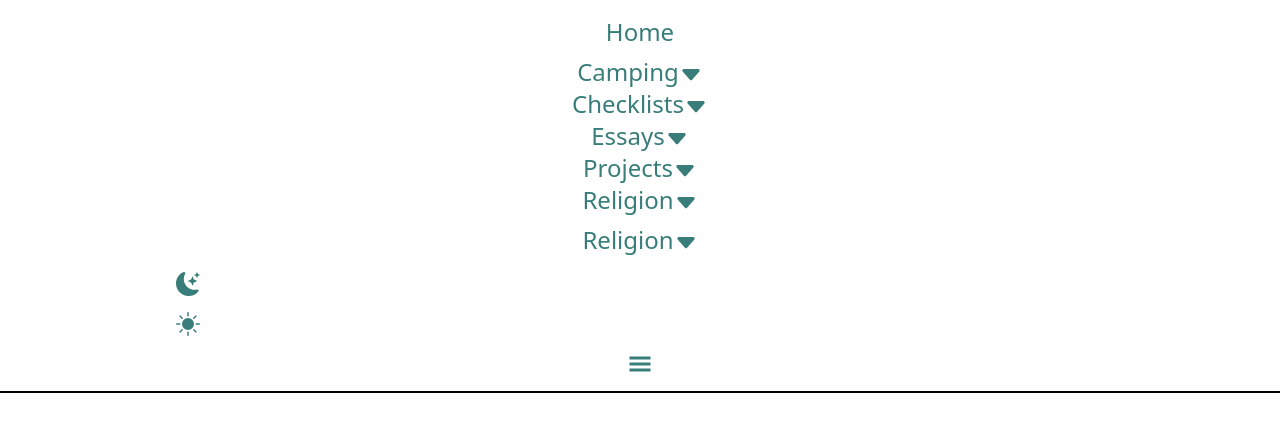
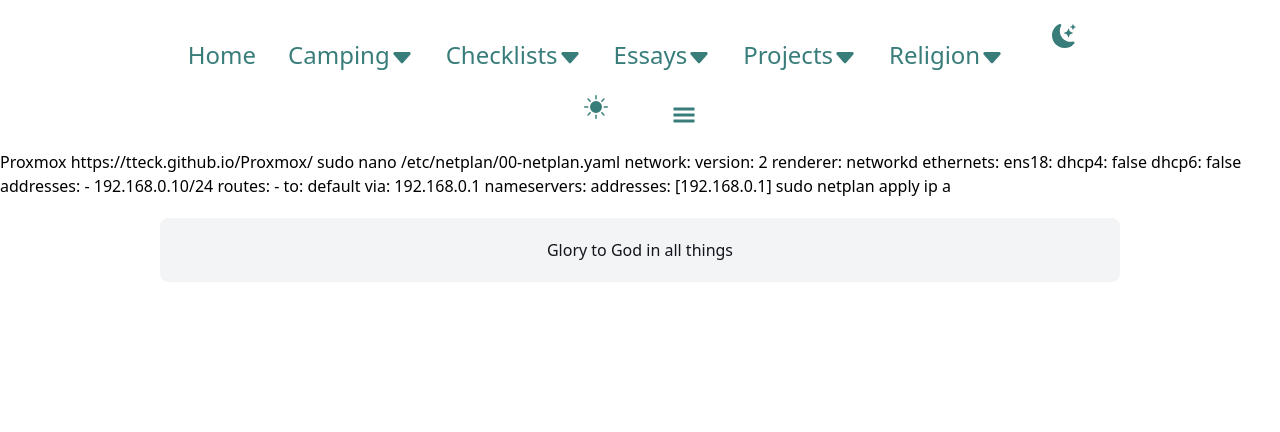
Before and after one commit to mfahn/fahnland, a React (Create React App) app: page /projects/server in a window 1280 px wide. Shown: the top 432 px of the page. Built offline with nearby package versions, Linux system fonts and the light colour scheme.

Commit message:
fixed css

```diff
--- a/package.json
+++ b/package.json
@@ -11,7 +11,7 @@
     "react-bootstrap": "^2.7.0",
     "react-dom": "^18.2.0",
     "react-icons": "^4.7.1",
-    "react-router-dom": "^6.5.0",
+    "react-router-dom": "^6.8.1",
     "react-scripts": "5.0.1",
     "web-vitals": "^2.1.4"
   },
--- a/src/App.js
+++ b/src/App.js
@@ -12,8 +12,43 @@ import Religion from './components/pages/religion/Religion';
 import Glacier from './components/pages/camp/Glacier';
 import Porn from './components/pages/essay/PornsEffectOnRelationships';
 import NotFound from './components/NotFound';
+import Footer from './components/Footer';
 
 function App() {
+  let component
+  switch(window.location.pathname){
+    case "/":
+      component = <Home />
+      break
+    case "/camp/glacier":
+      component = <Glacier />
+      break
+    case "/camp/Minnesota":
+      component = <Minnesota />
+      break
+    case "/checklist/WindowsChecklist":
+      component = <WindowsChecklist />
+      break
+    case "/checklist/LinuxChecklist":
+      component = <LinuxChecklist />
+      break
+    case "/projects/server":
+      component = <Server />
+      break
+    case "/essays/porn":
+      component = <Porn />
+      break
+    case "/religion":
+      component = <Religion />
+      break
+    case "/projects/Incident-Response":
+      component = <IncidentResponse />
+      break
+    default:
+      component = <NotFound />
+        break
+  }
+
   return (
 <>
 <Router>
@@ -31,7 +66,8 @@ function App() {
     <Route Path='/error' element={<NotFound />} />
   </Routes>
 </Router>
-<hr />
+{component}
+<Footer />
 </>
     );
 }
--- /dev/null
+++ b/src/components/Footer.js
@@ -0,0 +1,14 @@
+import React from 'react';
+import '../App.css';
+
+function Footer() {
+    return (
+        <div class="mt-5 ml-auto mr-auto p-5 w-3/4 text-dark bg-bg-gray rounded-lg flex place-content-center items-center text-center justify-center">
+            <p >
+                Glory to God in all things
+            </p>
+        </div>
+    );
+}
+
+export default Footer;
--- a/src/components/MenuItems.js
+++ b/src/components/MenuItems.js
@@ -9,7 +9,8 @@ export const MenuItems = [
         path: '/traveling',
         cName: 'travel-dropdown-link'
     },
-    {        title: 'Checklists',
+    {
+        title: 'Checklists',
         path: '/checklists',
         cName: 'checklist-dropdown-link'
     },
--- a/src/components/NavBar.js
+++ b/src/components/NavBar.js
@@ -106,59 +106,66 @@ function NavBar() {
     }
 
     return (
-<div>
-<nav className='navbar' class='text-lowTeal text-center mt-2 text-2xl ml-auto mr-auto w-3/4'>
-    <ul class="items-center text-center w-auto " className={click ? 'nav-menu active' : 'nav-menu'}>
+<div className='navbar' class='text-lowTeal text-center mt-2 text-2xl ml-auto mr-auto w-3/4'>
+    <ul className={click ? 'nav-menu active' : 'nav-menu'}>
 
-        <li class="inline-block clear hover:bg-bg-gray ml-2 mr-2 p-2" onClick={closeMobileMenu}>
+        <div class="inline-block clear hover:bg-bg-gray ml-2 mr-2 p-2">
+            <li  onClick={closeMobileMenu}>
             <Link to='/' className='navbar-home'>Home</Link>
         </li>
+        </div>
 
-        <li class="inline-block clear hover:bg-bg-gray ml-2 mr-2 p-2" className='nav-item' onMouseEnter={onCampMouseEnter} onMouseLeave={onCampMouseLeave} onClick={closeMobileMenu}>
+        <div class="inline-block clear hover:bg-bg-gray ml-2 mr-2 p-2">
+            <li className='nav-item' onMouseEnter={onCampMouseEnter} onMouseLeave={onCampMouseLeave} onClick={closeMobileMenu}>
             <Link className='nav-links'>Camping<BsFillCaretDownFill class='inline-block'/></Link>
             {campDropdown && <CampDropdown />}
         </li>
+        </div>
 
-        <li class="inline-block clear hover:bg-bg-gray ml-2 mr-2 p-2" className='nav-item' onMouseEnter={onChecklistMouseEnter} onMouseLeave={onChecklistMouseLeave} onClick={closeMobileMenu}>
+        <div class="inline-block clear hover:bg-bg-gray ml-2 mr-2 p-2">
+            <li className='nav-item' onMouseEnter={onChecklistMouseEnter} onMouseLeave={onChecklistMouseLeave} onClick={closeMobileMenu}>
             <Link className='nav-links'>Checklists<BsFillCaretDownFill class='inline-block'/></Link>
             {checklistDropdown && <ChecklistDropdown />}
         </li>
+        </div>
 
-        <li class="inline-block clear hover:bg-bg-gray ml-2 mr-2 p-2" className='nav-item' onMouseEnter={onEssayMouseEnter} onMouseLeave={onEssayMouseLeave} onClick={closeMobileMenu}>
+        <div class="inline-block clear hover:bg-bg-gray ml-2 mr-2 p-2">
+            <li className='nav-item' onMouseEnter={onEssayMouseEnter} onMouseLeave={onEssayMouseLeave} onClick={closeMobileMenu}>
             <Link className='nav-links'>Essays<BsFillCaretDownFill class='inline-block'/></Link>
             {essayDropdown && <EssayDropdown />}
         </li>
+        </div>
 
-        <li class="inline-block clear hover:bg-bg-gray ml-2 mr-2 p-2" className='nav-item' onMouseEnter={onProjectMouseEnter} onMouseLeave={onProjectMouseLeave} onClick={closeMobileMenu}>
+        <div class="inline-block clear hover:bg-bg-gray ml-2 mr-2 p-2">
+            <li className='nav-item' onMouseEnter={onProjectMouseEnter} onMouseLeave={onProjectMouseLeave} onClick={closeMobileMenu}>
                 <Link className='nav-links'>Projects<BsFillCaretDownFill class='inline-block'/></Link>
                 {projectDropdown && <ProjectDropdown />}
             </li>
+        </div>
 
-        <li class="inline-block clear hover:bg-bg-gray ml-2 mr-2 p-2" className='nav-item' onMouseEnter={onReligionMouseEnter} onMouseLeave={onReligionMouseLeave} onClick={closeMobileMenu}>
+        <div class="inline-block clear hover:bg-bg-gray ml-2 mr-2 p-2">
+            <li className='nav-item' onMouseEnter={onReligionMouseEnter} onMouseLeave={onReligionMouseLeave} onClick={closeMobileMenu}>
                 <Link className='nav-links'>Religion<BsFillCaretDownFill class='inline-block'/></Link>
                 {religionDropdown && <ReligionDropdown />}
             </li>
+        </div>
 
-        <li class="inline-block clear hover:bg-bg-gray ml-2 mr-2 p-2">
-            <Link to="/religion">Religion<BsFillCaretDownFill class='inline-block'/></Link>
-        </li>
+        <div class="inline-block clear hover:bg-bg-gray ml-2 mr-2 p-2">
+            <li class="dark:inline-block ml-2 mr-2 p-2"><BsMoonStarsFill /></li>
+        </div>
 
-        <li class="dark:inline-block ml-2 mr-2 p-2">
-            <BsMoonStarsFill />
-        </li>
+        <div class="inline-block clear hover:bg-bg-gray ml-2 mr-2 p-2">
             <li class="dark:hidden ml-2 mr-2 p-2">
             <BsFillSunFill/>
         </li>
+        </div>
 
+        <div class="inline-block clear hover:bg-bg-gray ml-2 mr-2 p-2">
             <li class="inline-block ml-2 mr-2 p-2" onClick={handleClick}>
             <GiHamburgerMenu />
         </li>
+        </div>
     </ul>
-</nav>
-<hr />
-
-<Outlet />
-
 </div>
     );
 }
--- a/src/components/pages/camp/CampMenuItems.js
+++ b/src/components/pages/camp/CampMenuItems.js
@@ -7,6 +7,6 @@ export const CampMenuItems = [
     {
         title: 'Woodland Carribou',
         path: '/camp/WoodladCarribou',
-        cName: 'dropdown-link'
+        cName: 'travel-dropdown-link'
     },
 ];
--- a/src/components/pages/project/IncidentResponse.js
+++ b/src/components/pages/project/IncidentResponse.js
@@ -3,7 +3,7 @@ import '../../../App.css'
 
 function Incident() {
     return (
-        <div>
+        <div class="m-1">
           <div>Background</div>
             <div>
               My roomate's parents gave me their all-in-one computer that they said is infected with malware. They told me that their bank accounts had been compromised shortly after calling with who they thought was a Microsoft tech support person. After talking with the tech support person, my friend's dad realized something was wrong and hung up. That day, he noticed suspicious transactions and froze all of their accounts. I suspect that they clicked a malicious link, or downloaded malware that spammed popups with the service number. On the phone with the hacker, he might have given access to the hacker with a legitimate remote access application which allowed the hacker to perpetrate the attack. From there, the hacker likely installed malware such as a keylogger to exfiltrate banking credentials that they used to access my friend's parents' bank acocunt. I could easily just wipe the drive and install a new operating system, but that would be no fun, and my friend's parents would never find out what was going on with their computer. I'll need to plan out what I will do to figure out what is going on with this computer in a way that doesn't expose my network to .
--- a/src/components/pages/project/Server.js
+++ b/src/components/pages/project/Server.js
@@ -3,7 +3,7 @@ import '../../../App.css'
 
 function Server() {
     return (
-        <div>
+        <div class="m-1">
             <div>
                 Proxmox
                 https://tteck.github.io/Proxmox/
--- a/src/index.js
+++ b/src/index.js
@@ -1,5 +1,6 @@
-import React from 'react';
-import ReactDOM from 'react-dom';
+import {createRoot} from 'react-dom/client';
 import App from './App';
 
-ReactDOM.render(<App />, document.getElementById('root'));
+const domNode = document.getElementById('root');
+const root = createRoot(domNode);
+root.render(<App />);
```
Also changed, not shown: src/components/Shell.js (deleted, +0 -12 lines), src/components/TopDarkToggle.js (deleted, +0 -25 lines), src/components/pages/religion/Religion.js (+5 -5 lines), 1 other file (tests, documents, lock files or other folders). Lines whose indentation alone changed are shown as unchanged.
